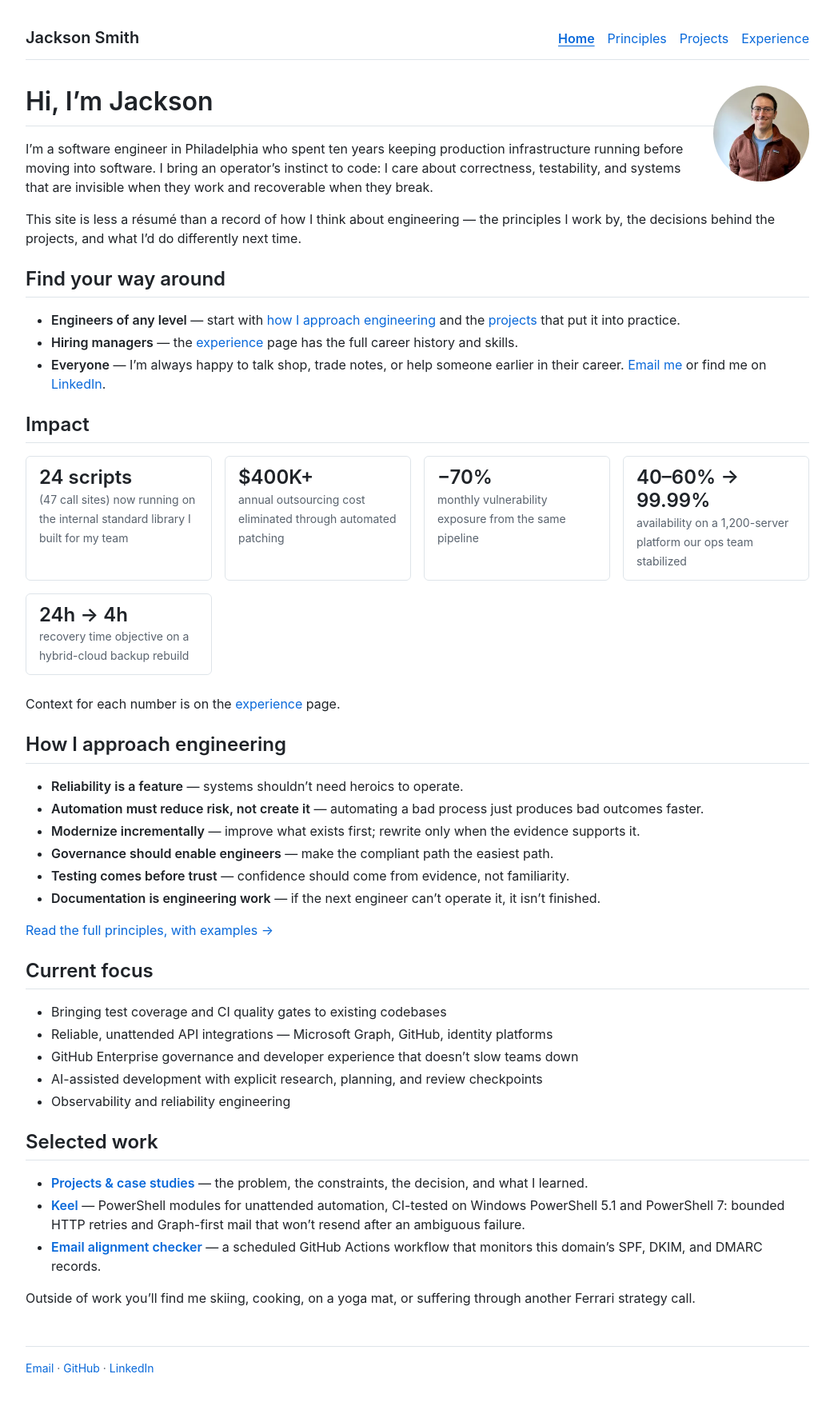
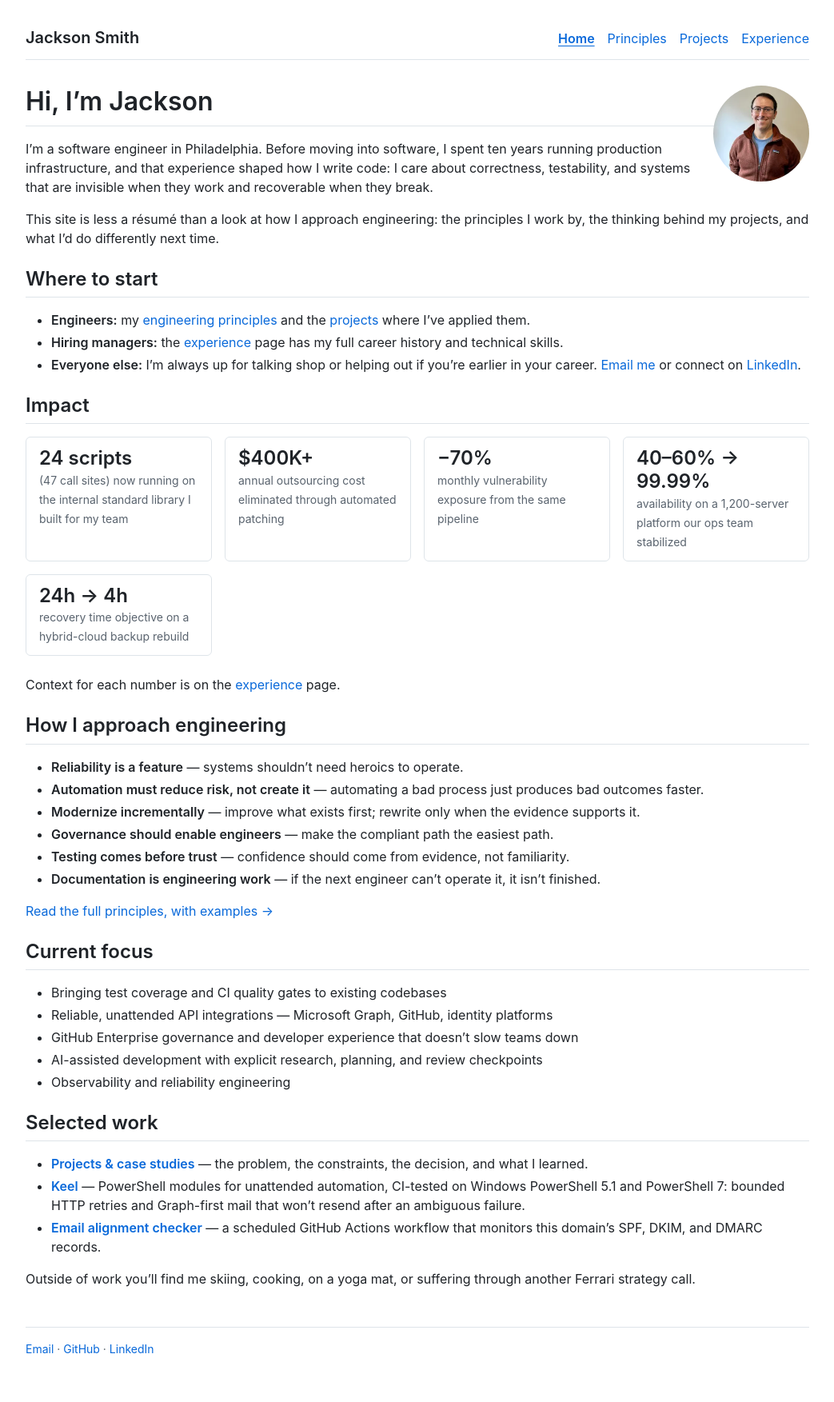
Before and after one commit to jackson-asmith/jacksonsmith.github.io, a Jekyll site: the page built from index.md, in a window 1280 px wide. Shown: the whole page at 80% size, without its empty margins (118-1161 px from the left). Built offline with Jekyll 4.4.1, drawn with Linux system fonts in a browser that asks for light colours; after the commit the page ends 1729 px from its top, so only the background shows below that.

Commit message:
Tighten home page intro and audience paths
Split the opening sentence, rename "Find your way around" to
"Where to start", and shorten the audience bullets while keeping the
"invisible when they work and recoverable when they break" line that
the principles page echoes.

Co-Authored-By: Claude Opus 5.5 <noreply@anthropic.com>

```diff
--- a/index.md
+++ b/index.md
@@ -6,15 +6,15 @@ description: Jackson Smith is a software engineer who spent a decade operating p
 
 # Hi, I'm Jackson
 
-I'm a software engineer in Philadelphia who spent ten years keeping production infrastructure running before moving into software. I bring an operator's instinct to code: I care about correctness, testability, and systems that are invisible when they work and recoverable when they break.
+I'm a software engineer in Philadelphia. Before moving into software, I spent ten years running production infrastructure, and that experience shaped how I write code: I care about correctness, testability, and systems that are invisible when they work and recoverable when they break.
 
-This site is less a résumé than a record of how I think about engineering — the principles I work by, the decisions behind the projects, and what I'd do differently next time.
+This site is less a résumé than a look at how I approach engineering: the principles I work by, the thinking behind my projects, and what I'd do differently next time.
 
-## Find your way around
+## Where to start
 
-* **Engineers of any level** — start with [how I approach engineering](/principles/) and the [projects](/projects/) that put it into practice.
-* **Hiring managers** — the [experience](/experience/) page has the full career history and skills.
-* **Everyone** — I'm always happy to talk shop, trade notes, or help someone earlier in their career. [Email me](mailto:jackson@jacksonasmith.com) or find me on [LinkedIn](https://www.linkedin.com/in/jackson-a-smith/).
+* **Engineers:** my [engineering principles](/principles/) and the [projects](/projects/) where I've applied them.
+* **Hiring managers:** the [experience](/experience/) page has my full career history and technical skills.
+* **Everyone else:** I'm always up for talking shop or helping out if you're earlier in your career. [Email me](mailto:jackson@jacksonasmith.com) or connect on [LinkedIn](https://www.linkedin.com/in/jackson-a-smith/).
 
 ## Impact
 
```
